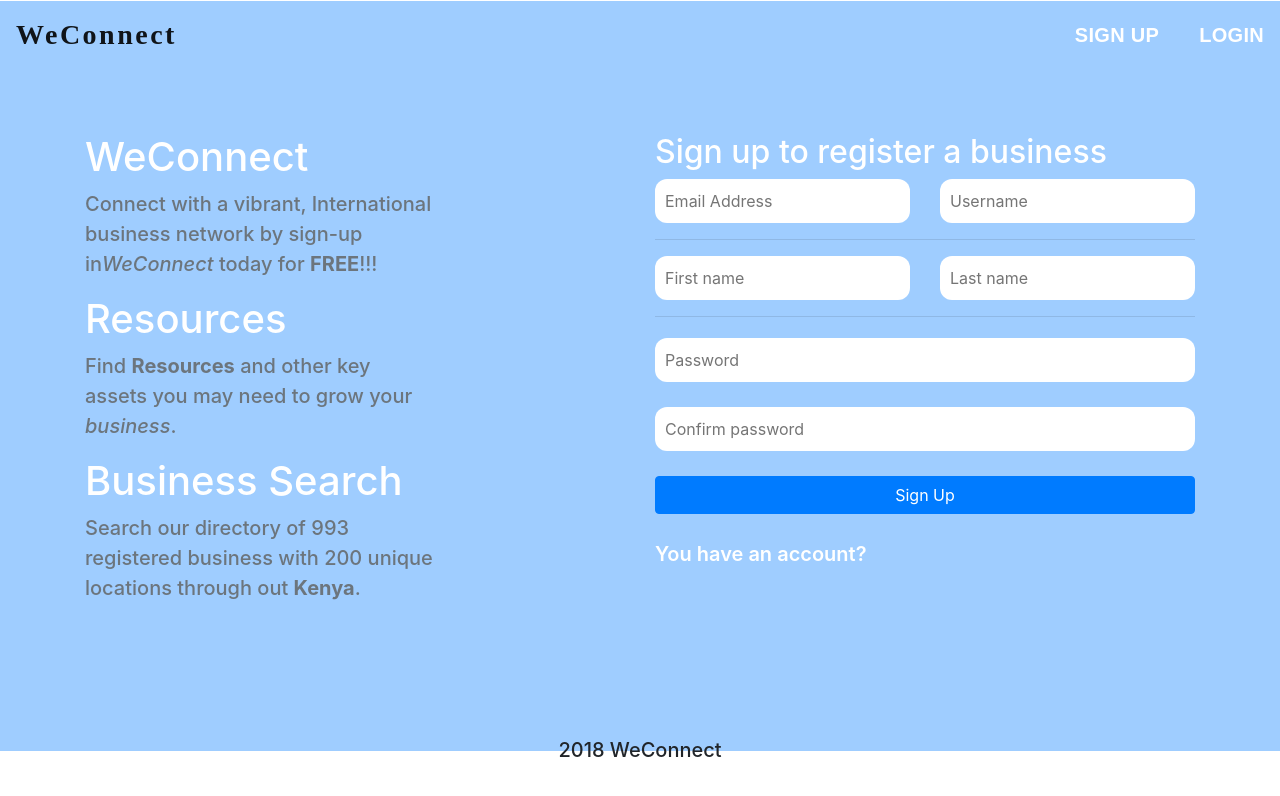
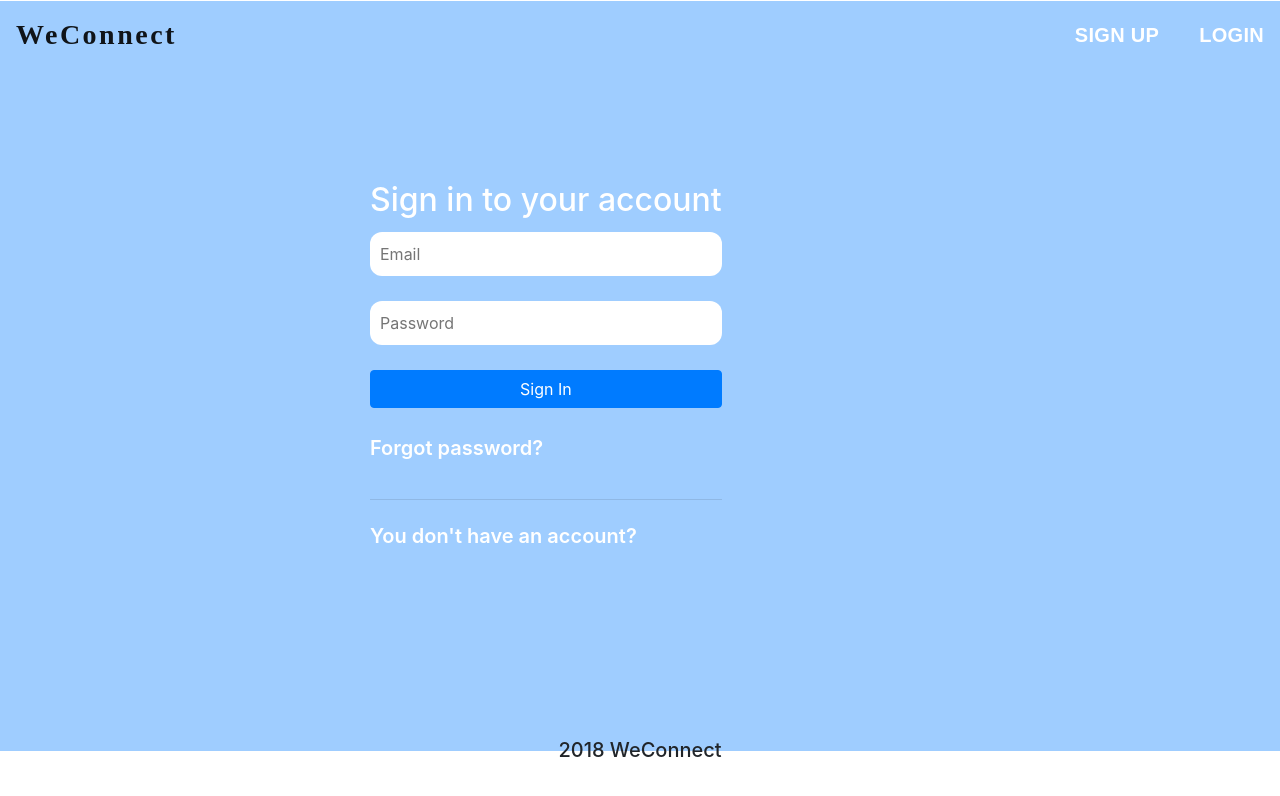
Before and after one commit to cosmas28/business-connect-frontend, a React (Create React App) app: page /login in a window 1280 px wide. Shown: the top 796 px of the page. Built offline with nearby package versions, Linux system fonts and the light colour scheme.

Commit message:
Implement event handlers for SignInPage components [#157075126]

```diff
--- a/src/components/App.js
+++ b/src/components/App.js
@@ -1,16 +1,65 @@
 import React from 'react';
 import { BrowserRouter, Route } from 'react-router-dom';
+import axios from "axios";
+
 import Header from './common/Header';
 import SignUpPage from './signup/SignupPage';
+import SignInPage from './signin/SigninPage';
 import Footer from './common/Footer';
 
 class App extends React.Component {
+    constructor(props) {
+        super(props);
+        this.state = {
+            'accessToken': '',
+            'loginErrorMessage': '',
+            'loginSuccessMessage': ''
+        };
+        this.apiUrl = 'https://weconnect-v2.herokuapp.com/api/v2/auth/login';
+    }
+
+    handleLoginInputChange = event => {
+        const target = event.target;
+        const value = target.value;
+        const name = target.name;
+        this.setState({ [name]: value });
+    };
+
+    handleLoginSubmit = event => {
+        event.preventDefault();
+        const input = {
+            'email': this.state.email,
+            'password': this.state.password
+        };
+        axios.post(this.apiUrl, input).then(response => {
+            this.setState({
+                'loginSuccessMessage': response.data.response_message,
+                'accessToken': response.data.access_token,
+                'email': '',
+                'password': ''
+            });
+            // event.target.reset();
+        }).catch((error) => {
+            if (error.response) {
+                this.setState({ 'loginErrorMessage': error.response.data.response_message });
+            }
+        });
+    };
+
     render() {
         return (
             <BrowserRouter>
                 <div className="page-wrapper">
                     <Header />
-                    <Route path="/" component={SignUpPage}/>
+                    <Route exact path="/" component={SignUpPage}/>
+                    <Route path="/login" render={() => (
+                        <SignInPage
+                            handleLoginInputChange={this.handleLoginInputChange}
+                            handleLoginSubmitForm={this.handleLoginSubmit}
+                            loginPutErrorMessage={this.state.loginErrorMessage}
+                            loginSuccessMessage={this.state.loginSuccessMessage}
+                        />
+                    ) }/>
                     <Footer />
                 </div>
             </BrowserRouter>
```
Also changed, not shown: 1 other file (tests, documents, lock files or other folders).
